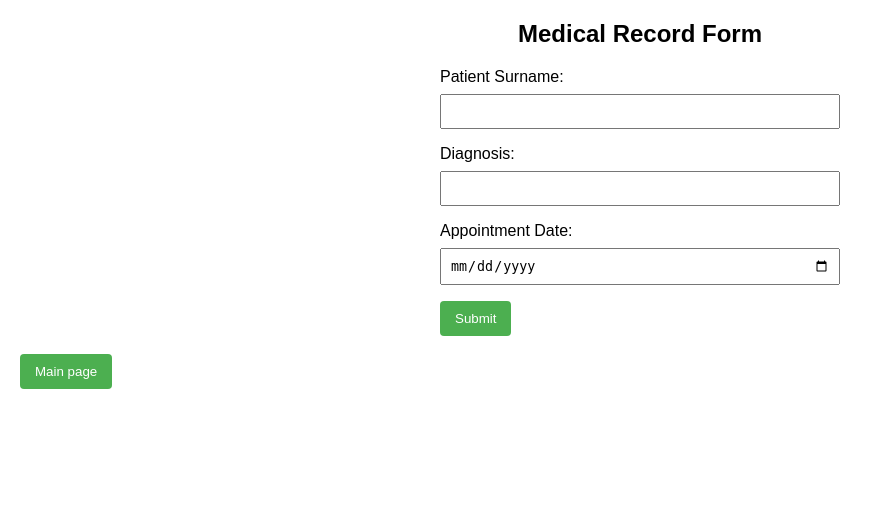
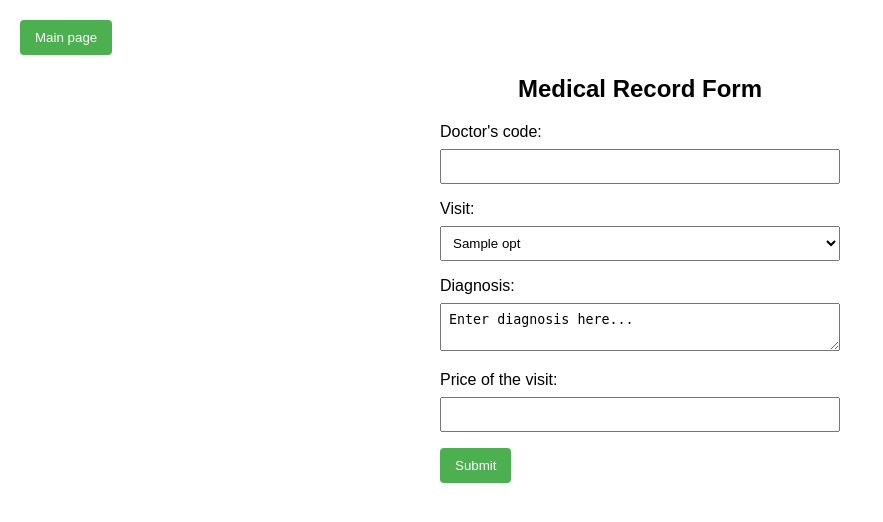
Before and after one commit to Kryozen/hospital-infrastructure-using-docker, a Flask app: template compose/vhost2/templates/diagnosis_input.html in a window 1280 px wide. Shown: the top 522 px of the page, without its empty margins (0-883 px from the left). Run offline with Flask 3, Linux system fonts and the light colour scheme; the template is opened without the code that fills it: most values are stand-ins (such as "Sample title", 1, 10 or a date in 2020).

Commit message:
Fixed diagnosis submission webpage

```diff
--- a/compose/vhost2/server.py
+++ b/compose/vhost2/server.py
@@ -15,11 +15,6 @@ def home():
         print(log_message)
 
         return render_template("main.html")
-
-@app.route('/diagnosis', methods = ['POST'])
-def diagnosis():
-     if(request.method == 'POST'):
-        return render_template("diagnosis_input.html")
 
 @app.route('/visits', methods = ['POST'])
 def visits():
@@ -59,7 +54,39 @@ def visits():
 @app.route('/diagnosis', methods = ['POST', 'GET'])
 def render_diagnosis_input():
     if (request.method == 'GET'):
-        return render_template('diagnosis_input.html')
+
+        # Start database connection
+        con = mysql.connector.connect(
+            host=db_host,
+            user=user,
+            password=password,
+            database=db_name,
+            charset='utf8mb4')
+
+        cursor = con.cursor()
+
+        # Define sql query
+        sql_query = 'SELECT Visit.id, Visit.reservation_date, Visit.patient\
+            FROM Visit\
+            WHERE Visit.diagnosis IS NULL OR Visit.diagnosis = ""'
+
+        # Run sql query
+        cursor.execute(sql_query)
+
+        # Fetch results
+        out = cursor.fetchall()
+
+        # Close connection
+        cursor.close()
+        con.close()
+
+        # Format output
+        output = []
+
+        for row in out:
+            output.append((row[0], '|| {} | {} | {} ||'.format(*row)))
+
+        return render_template('diagnosis_input.html', options=output)
     else:
         diagnosis = request.form.get('diagnosis')
         price = request.form.get('price')
--- a/compose/vhost2/static/style.css
+++ b/compose/vhost2/static/style.css
@@ -21,7 +21,7 @@ label {
     margin: 16px 0;
 }
 
-input {
+.input {
     width: 100%;
     padding: 8px;
     margin-bottom: 16px;
--- a/compose/vhost2/templates/diagnosis_input.html
+++ b/compose/vhost2/templates/diagnosis_input.html
@@ -7,31 +7,40 @@
         <link rel="stylesheet" href="{{ url_for('static', filename='style.css')}}">
     </head>
     <body>
+        <a type="button" id="back" href='/''><button>Main page</button></a>
+        <br>
 
         <h2>Medical Record Form</h2>
 
         <form id="form" method="POST" action="">
-        <label for="surname">Patient Surname:</label>
-        <input type="text" id="surname" name="surname" required>
+            <label for="doctor">Doctor's code:</label>
+            <input type="text" id="doctor" name="doctor" class="input" required>
+
+            <label for="visit">Visit:</label>
+            <select id="visit" name="visit" class="input" required>
+                <optgroup label="|| Visit ID | Reservation date | Patient code ||">
+                {% for opt in options%}
+                <option value="{{opt[0]}}">{{opt[1]}}</option>
+                {% endfor %}
+                </optgroup>
+            </select>
 
             <label for="diagnosis">Diagnosis:</label>
-        <input type="text" id="diagnosis" name="diagnosis" required>
+            <textarea name="diagnosis" form="form" id="diagnosis" class="input">Enter diagnosis here...</textarea>
 
-        <label for="appointmentDate">Appointment Date:</label>
-        <input type="date" id="appointmentDate" name="appointmentDate" required>
+            <label for="price">Price of the visit:</label>
+            <input type="number" min="0" step="any" id="appointmentDate" name="appointmentDate" class="input" required>
 
             <button type="button" onclick="submitForm('submit-diagnosis')">Submit</button>
 
         </form>
 
-    <br>
-    <a type="button" id="back" href='/''><button>Main page</button></a>
-
         <script>
             function submitForm(action) {
-            var surname = document.getElementById('surname').value;
+                var doctor = document.getElementById('doctor').value
+                var visit = document.getElementById('visit').value;
                 var diagnosis = document.getElementById('diagnosis').value;
-            var appointmentDate = document.getElementById('appointmentDate').value;
+                var price = document.getElementById('price').value;
 
                 // Check if the surname is not empty
                 if (surname.trim() === '' || diagnosis.trim() === '' || appointmentDate.trim() === '') {
--- a/compose/vhost2/templates/main.html
+++ b/compose/vhost2/templates/main.html
@@ -25,7 +25,7 @@
                 <form id="visit-listing-form" method="post" action="">
                     <button type="button" onclick="submitForm('visits')">Show my appointments</button>
                     <label for="surname">Doctor Surname:</label>
-                    <input type="text" id="doctor_surname" name="doctor_surname" required>
+                    <input type="text" id="doctor_surname" name="doctor_surname" class="input" required>
                 </form>
             </div>
             </li>
--- a/compose/vhost2/templates/show_visits.html
+++ b/compose/vhost2/templates/show_visits.html
@@ -7,6 +7,8 @@
         <link rel="stylesheet" href="{{ url_for('static', filename='style.css')}}">
     </head>
     <body>
+        <a type="button" id="back" href='/''><button>Main page</button></a>
+        <br>
         <div>
             {# Check if at least 1 visit was found #}
             {% if visits|length > 0 %}
@@ -34,7 +36,5 @@
             {% endif %}
         </div>
 
-        <br>
-        <a type="button" id="back" href='/''><button>Main page</button></a>
     </body>
 </html>
```
Also changed, not shown: compose/compose.yml (+8 -5 lines), compose/startup/playbook.yml (+20 -20 lines), 1 other file. Lines whose indentation alone changed are shown as unchanged.
